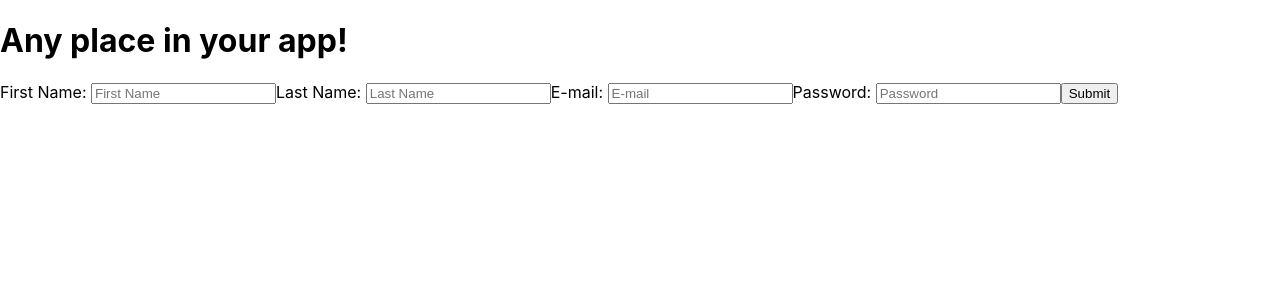
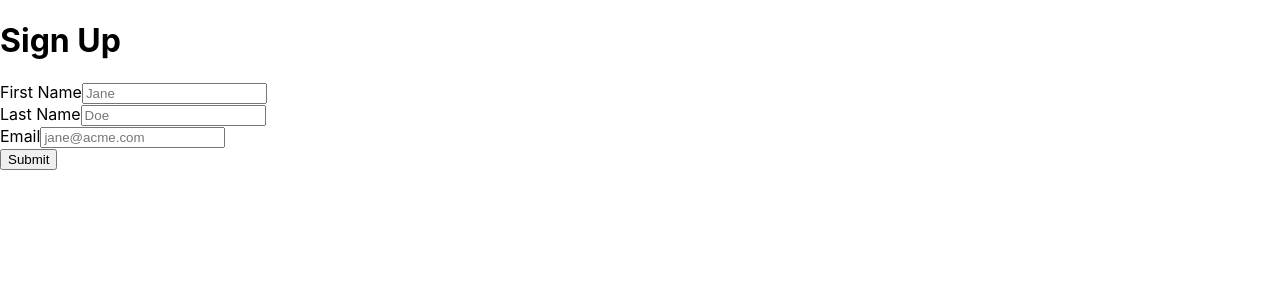
Before and after one commit to SAslan8006/ReactDersleri, a React (Create React App) app: page / in a window 1280 px wide. Shown: the top 300 px of the page. Built offline with nearby package versions, Linux system fonts and the light colour scheme.

Commit message:
handleSubmit & handleChange

```diff
--- a/src/App.js
+++ b/src/App.js
@@ -4,49 +4,52 @@
 function App() {
   return (
     <div className='App'>
-      <div>
-        <h1>Any place in your app!</h1>
+      <h1>Sign Up</h1>
       <Formik
-          initialValues={{ fname: '', lname: '', email: '', password: '' }}
-          validate={values => {
-            const errors = {};
-            if (!values.email) {
-              errors.email = 'Required';
-            } else if (
-              !/^[A-Z0-9._%+-]+@[A-Z0-9.-]+\.[A-Z]{2,}$/i.test(values.email)
-            ) {
-              errors.email = 'Invalid email address';
-            }
-            return errors;
+        initialValues={{
+          firstName: "",
+          lastName: "",
+          email: "",
         }}
-          onSubmit={(values, { setSubmitting }) => {
-            setTimeout(() => {
+        onSubmit={async (values) => {
+          await new Promise((r) => setTimeout(r, 500));
           alert(JSON.stringify(values, null, 2));
-              setSubmitting(false);
-            }, 400);
         }}
       >
-          {({ isSubmitting }) => (
-            <Form>
-              <label htmlFor='fname'>First Name: </label>
-              <Field type="text" placeholder="First Name" name="fname" />
-              <label htmlFor='lname'>Last Name: </label>
-              <Field type="text" placeholder="Last Name" name="lname" />
-              <label htmlFor='email'>E-mail: </label>
-              <Field type="email" placeholder="E-mail" name="email" />
-              <ErrorMessage name="email" component="div" />
-              <label htmlFor='password'>Password: </label>
-              <Field type="password" placeholder="Password" name="password" />
-              <ErrorMessage name="password" component="div" />
-              <button type="submit" disabled={isSubmitting}>
-                Submit
-              </button>
-            </Form>
+        {({ handleSubmit, handleChange }) => (
+          <form onSubmit={handleSubmit}>
+            <label htmlFor='firstName'>First Name</label>
+            <input
+              id='firstName'
+              name='firstName'
+              placeholder='Jane'
+              onChange={handleChange}
+            />
+            <br />
+
+            <label htmlFor='lastName'>Last Name</label>
+            <input
+              id='lastName'
+              name='lastName'
+              placeholder='Doe'
+              onChange={handleChange}
+            />
+            <br />
+
+            <label htmlFor='email'>Email</label>
+            <input
+              id='email'
+              name='email'
+              placeholder='jane@acme.com'
+              type='email'
+              onChange={handleChange}
+            />
+            <br />
+            <button type='submit'>Submit</button>
+          </form>
         )}
       </Formik>
     </div>
-    </div>
-
   );
 }
 
```
Lines whose indentation alone changed are shown as unchanged.
